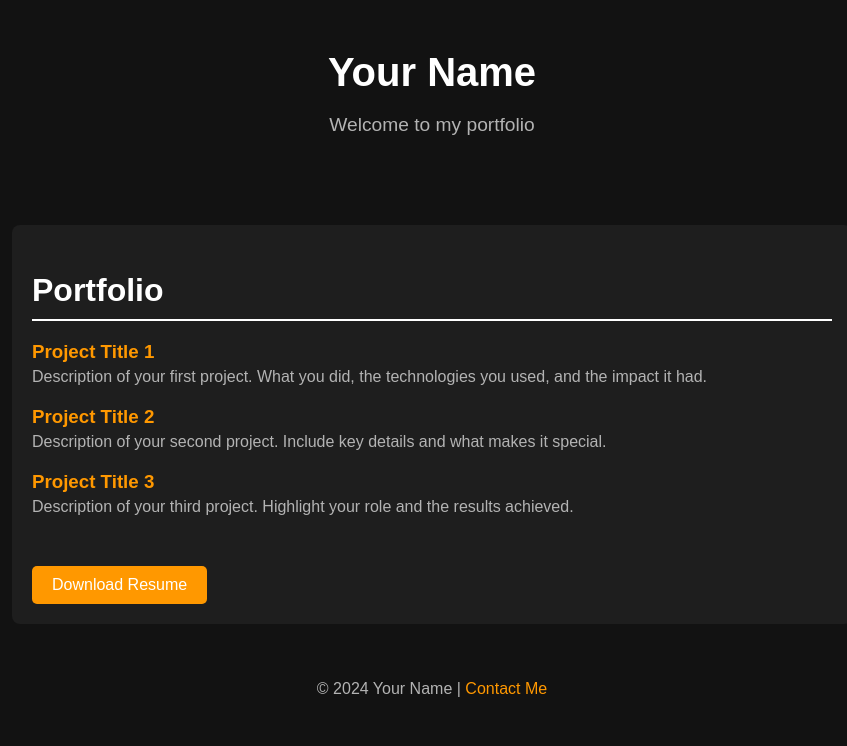
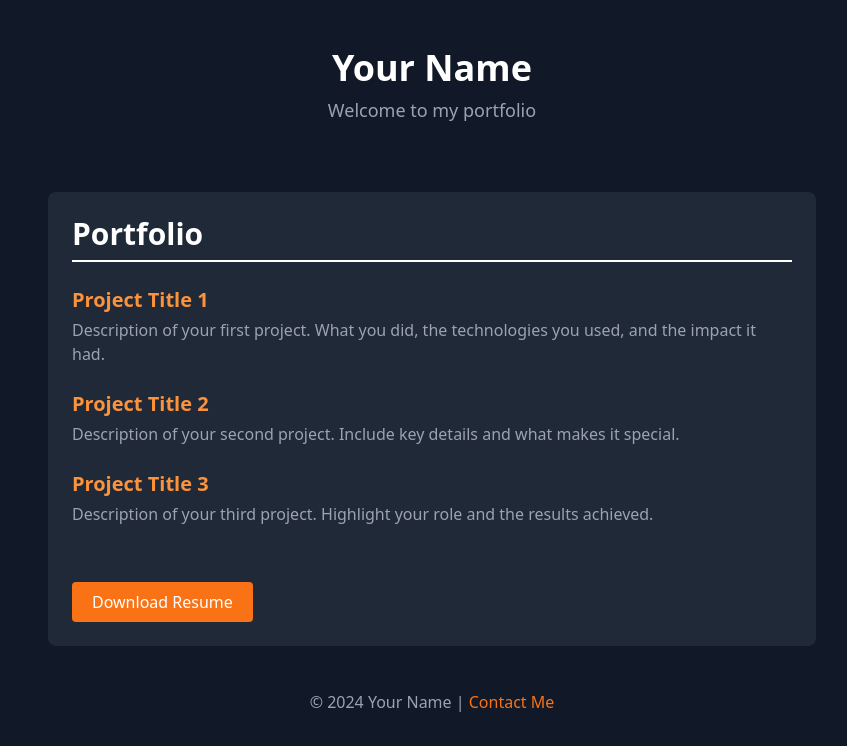
Before and after one commit to ariflinkon/JSON-API-practise, a plain HTML site: page webpage.html in a window 1280 px wide. Shown: the whole page, without its empty margins (208-1055 px from the left). Drawn offline with nearby package versions, Linux system fonts and the light colour scheme.

Commit message:
Converted to tailwind css

```diff
--- a/webpage.html
+++ b/webpage.html
@@ -1,123 +1,53 @@
 <!DOCTYPE html>
 <html lang="en">
 <head>
-    <meta charset="UTF-8">
-    <meta name="viewport" content="width=device-width, initial-scale=1.0">
-    <title>Your Name - Portfolio</title>
-    <style>
-        body {
-            margin: 0;
-            font-family: Arial, sans-serif;
-            background-color: #121212;
-            color: #ffffff;
-        }
+  <meta charset="UTF-8" />
+  <meta name="viewport" content="width=device-width, initial-scale=1.0" />
+  <title>Your Name - Portfolio</title>
+  <script src="https://cdn.tailwindcss.com"></script>
+</head>
+<body class="bg-gray-900 text-white font-sans m-0">
 
-        header {
-            text-align: center;
-            padding: 50px;
-        }
+  <header class="text-center py-12">
+    <h1 class="text-4xl font-bold">Your Name</h1>
+    <p class="text-lg text-gray-400 mt-2">Welcome to my portfolio</p>
+  </header>
 
-        header h1 {
-            font-size: 2.5em;
-            margin: 0;
-        }
+  <section class="max-w-3xl mx-auto my-5 p-6 bg-gray-800 rounded-lg">
+    <h2 class="text-3xl font-semibold mb-6 border-b-2 border-white pb-2">Portfolio</h2>
 
-        header p {
-            font-size: 1.2em;
-            color: #b3b3b3;
-        }
-
-        section {
-            max-width: 800px;
-            margin: 20px auto;
-            padding: 20px;
-            background-color: #1e1e1e;
-            border-radius: 8px;
-        }
-
-        section h2 {
-            font-size: 2em;
-            margin-bottom: 20px;
-            border-bottom: 2px solid #ffffff;
-            padding-bottom: 10px;
-        }
-
-        .project {
-            margin-bottom: 20px;
-        }
-
-        .project h3 {
-            margin: 0;
-            color: #ff9800;
-        }
-
-        .project p {
-            margin: 5px 0;
-            color: #b3b3b3;
-        }
-
-        .resume-button {
-            display: inline-block;
-            margin-top: 30px;
-            padding: 10px 20px;
-            color: #ffffff;
-            background-color: #ff9800;
-            text-decoration: none;
-            border-radius: 5px;
-            transition: background-color 0.3s;
-        }
-
-        .resume-button:hover {
-            background-color: #e68a00;
-        }
-
-        footer {
-            text-align: center;
-            padding: 20px;
-            color: #b3b3b3;
-        }
-
-        footer a {
-            color: #ff9800;
-            text-decoration: none;
-        }
-
-        footer a:hover {
-            text-decoration: underline;
-        }
-    </style>
-</head>
-<body>
-
-<header>
-    <h1>Your Name</h1>
-    <p>Welcome to my portfolio</p>
-</header>
-
-<section>
-    <h2>Portfolio</h2>
-
-    <div class="project">
-        <h3>Project Title 1</h3>
-        <p>Description of your first project. What you did, the technologies you used, and the impact it had.</p>
+    <div class="mb-6">
+      <h3 class="text-xl font-semibold text-orange-400">Project Title 1</h3>
+      <p class="text-gray-400 mt-1">Description of your first project. What you did, the technologies you used, and the impact it had.</p>
     </div>
 
-    <div class="project">
-        <h3>Project Title 2</h3>
-        <p>Description of your second project. Include key details and what makes it special.</p>
+    <div class="mb-6">
+      <h3 class="text-xl font-semibold text-orange-400">Project Title 2</h3>
+      <p class="text-gray-400 mt-1">Description of your second project. Include key details and what makes it special.</p>
     </div>
 
-    <div class="project">
-        <h3>Project Title 3</h3>
-        <p>Description of your third project. Highlight your role and the results achieved.</p>
+    <div class="mb-6">
+      <h3 class="text-xl font-semibold text-orange-400">Project Title 3</h3>
+      <p class="text-gray-400 mt-1">Description of your third project. Highlight your role and the results achieved.</p>
     </div>
 
-    <a href="resume.pdf" class="resume-button" download>Download Resume</a>
-</section>
+    <a
+      href="resume.pdf"
+      download
+      class="inline-block mt-8 px-5 py-2 bg-orange-500 text-white rounded hover:bg-orange-600 transition-colors duration-300"
+    >
+      Download Resume
+    </a>
+  </section>
 
-<footer>
-    <p>&copy; 2024 Your Name | <a href="mailto:youremail@example.com">Contact Me</a></p>
-</footer>
+  <footer class="text-center py-6 text-gray-400">
+    <p>
+      &copy; 2024 Your Name |
+      <a href="mailto:youremail@example.com" class="text-orange-500 hover:underline">
+        Contact Me
+      </a>
+    </p>
+  </footer>
 
 </body>
 </html>
```
